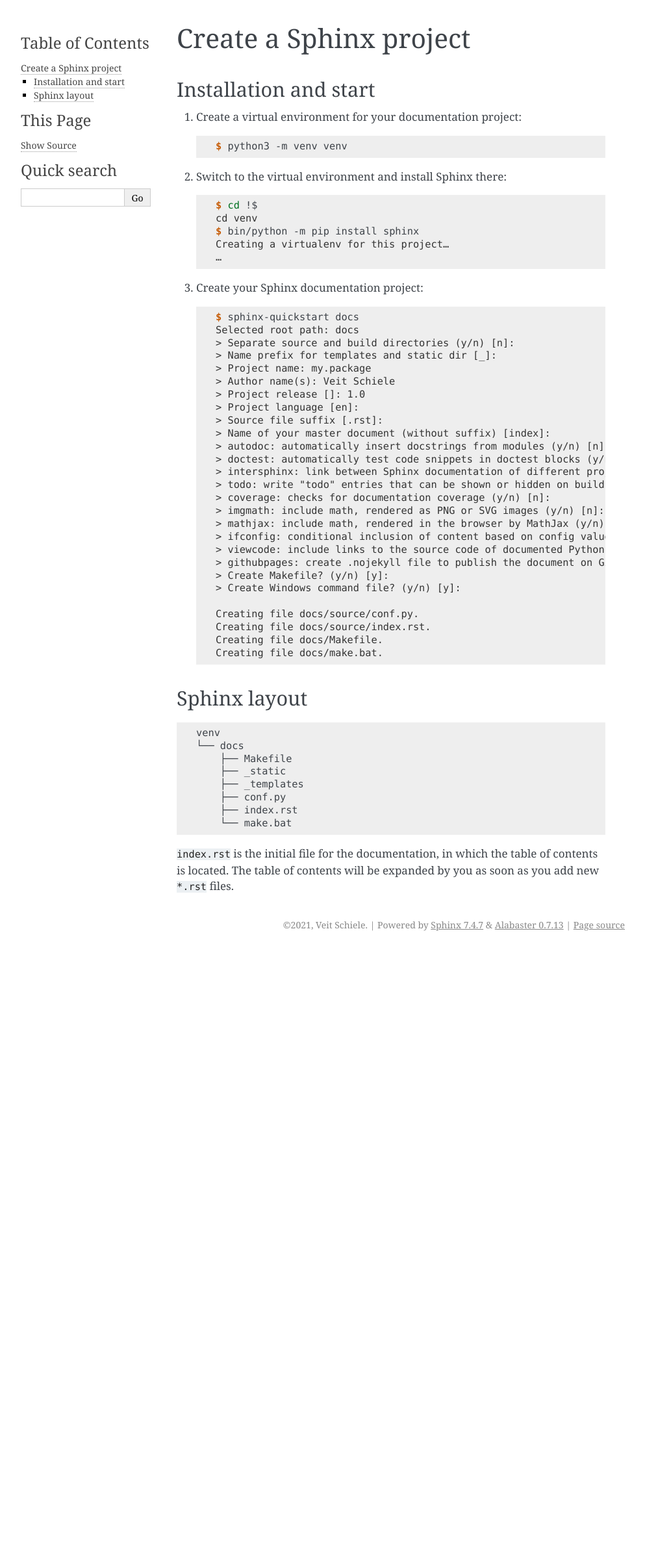
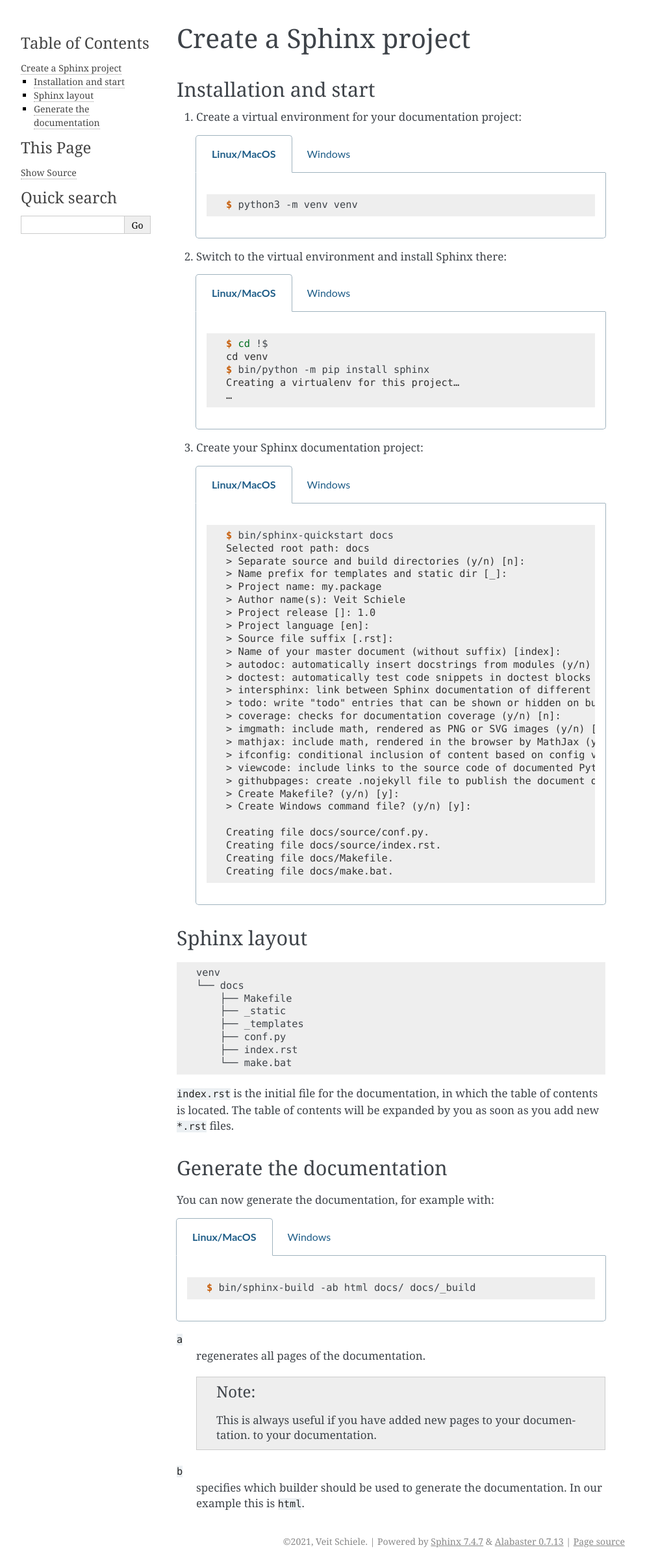
Before and after one commit to veit/python-basics-tutorial, a Sphinx documentation site: the page built from docs/document/start.rst, in a window 1280 px wide. Shown: the whole page at 65% size, without its empty margins (148-1141 px from the left). Built offline with Sphinx 7.4.7, drawn with Linux system fonts in a browser that asks for light colours; pages that are not in the unit, such as notebooks, are missing from menus; before the commit the page ends 1463 px from its top, so only the background shows below that.

Commit message:
Add os specific instructions for creating a sphinx project

```diff
--- a/docs/conf.py
+++ b/docs/conf.py
@@ -35,6 +35,7 @@
     'sphinx.ext.viewcode',
     'sphinx.ext.intersphinx',
     'sphinxcontrib.plantuml',
+    'sphinx_tabs.tabs',
     ]
 
 plantuml = 'java -jar /Users/veit/cusy/trn/python-basics-tutorial/plantuml.jar'
--- a/docs/constraints.txt
+++ b/docs/constraints.txt
@@ -14,6 +14,7 @@
 requests==2.26.0
 snowballstemmer==2.1.0
 Sphinx==4.3.0
+sphinx-tabs==3.2.0
 sphinxcontrib-applehelp==1.0.2
 sphinxcontrib-devhelp==1.0.2
 sphinxcontrib-htmlhelp==2.0.0
--- a/docs/document/start.rst
+++ b/docs/document/start.rst
@@ -6,51 +6,110 @@
 
 #. Create a virtual environment for your documentation project:
 
-   .. code-block:: console
+   .. tabs::
 
-      $ python3 -m venv venv
+      .. tab:: Linux/MacOS
+
+         .. code-block:: console
+
+            $ python3 -m venv venv
+
+      .. tab:: Windows
+
+         .. code-block:: ps1con
+
+            C:> python -m venv venv
 
 #. Switch to the virtual environment and install Sphinx there:
 
-   .. code-block:: console
+   .. tabs::
 
-      $ cd !$
-      cd venv
-      $ bin/python -m pip install sphinx
-      Creating a virtualenv for this project…
-      …
+      .. tab:: Linux/MacOS
+
+         .. code-block:: console
+
+            $ cd !$
+            cd venv
+            $ bin/python -m pip install sphinx
+            Creating a virtualenv for this project…
+            …
+
+      .. tab:: Windows
+
+         .. code-block:: ps1con
+
+            C:> cd venv
+            C:> bin/python -m pip install sphinx
+            Creating a virtualenv for this project…
+            …
 
 #. Create your Sphinx documentation project:
 
-   .. code-block:: console
+   .. tabs::
 
-      $ sphinx-quickstart docs
-      Selected root path: docs
-      > Separate source and build directories (y/n) [n]:
-      > Name prefix for templates and static dir [_]:
-      > Project name: my.package
-      > Author name(s): Veit Schiele
-      > Project release []: 1.0
-      > Project language [en]:
-      > Source file suffix [.rst]:
-      > Name of your master document (without suffix) [index]:
-      > autodoc: automatically insert docstrings from modules (y/n) [n]: y
-      > doctest: automatically test code snippets in doctest blocks (y/n) [n]: y
-      > intersphinx: link between Sphinx documentation of different projects (y/n) [n]: y
-      > todo: write "todo" entries that can be shown or hidden on build (y/n) [n]: y
-      > coverage: checks for documentation coverage (y/n) [n]:
-      > imgmath: include math, rendered as PNG or SVG images (y/n) [n]:
-      > mathjax: include math, rendered in the browser by MathJax (y/n) [n]:
-      > ifconfig: conditional inclusion of content based on config values (y/n) [n]:
-      > viewcode: include links to the source code of documented Python objects (y/n) [n]: y
-      > githubpages: create .nojekyll file to publish the document on GitHub pages (y/n) [n]:
-      > Create Makefile? (y/n) [y]:
-      > Create Windows command file? (y/n) [y]:
+      .. tab:: Linux/MacOS
 
-      Creating file docs/source/conf.py.
-      Creating file docs/source/index.rst.
-      Creating file docs/Makefile.
-      Creating file docs/make.bat.
+         .. code-block:: console
+
+            $ bin/sphinx-quickstart docs
+            Selected root path: docs
+            > Separate source and build directories (y/n) [n]:
+            > Name prefix for templates and static dir [_]:
+            > Project name: my.package
+            > Author name(s): Veit Schiele
+            > Project release []: 1.0
+            > Project language [en]:
+            > Source file suffix [.rst]:
+            > Name of your master document (without suffix) [index]:
+            > autodoc: automatically insert docstrings from modules (y/n) [n]: y
+            > doctest: automatically test code snippets in doctest blocks (y/n) [n]: y
+            > intersphinx: link between Sphinx documentation of different projects (y/n) [n]: y
+            > todo: write "todo" entries that can be shown or hidden on build (y/n) [n]: y
+            > coverage: checks for documentation coverage (y/n) [n]:
+            > imgmath: include math, rendered as PNG or SVG images (y/n) [n]:
+            > mathjax: include math, rendered in the browser by MathJax (y/n) [n]:
+            > ifconfig: conditional inclusion of content based on config values (y/n) [n]:
+            > viewcode: include links to the source code of documented Python objects (y/n) [n]: y
+            > githubpages: create .nojekyll file to publish the document on GitHub pages (y/n) [n]:
+            > Create Makefile? (y/n) [y]:
+            > Create Windows command file? (y/n) [y]:
+
+            Creating file docs/source/conf.py.
+            Creating file docs/source/index.rst.
+            Creating file docs/Makefile.
+            Creating file docs/make.bat.
+
+      .. tab:: Windows
+
+         .. code-block:: ps1con
+
+            C:> Scripts\sphinx-quickstart docs
+            Selected root path: docs
+            > Separate source and build directories (y/n) [n]:
+            > Name prefix for templates and static dir [_]:
+            > Project name: my.package
+            > Author name(s): Veit Schiele
+            > Project release []: 1.0
+            > Project language [en]:
+            > Source file suffix [.rst]:
+            > Name of your master document (without suffix) [index]:
+            > autodoc: automatically insert docstrings from modules (y/n) [n]: y
+            > doctest: automatically test code snippets in doctest blocks (y/n) [n]: y
+            > intersphinx: link between Sphinx documentation of different projects (y/n) [n]: y
+            > todo: write "todo" entries that can be shown or hidden on build (y/n) [n]: y
+            > coverage: checks for documentation coverage (y/n) [n]:
+            > imgmath: include math, rendered as PNG or SVG images (y/n) [n]:
+            > mathjax: include math, rendered in the browser by MathJax (y/n) [n]:
+            > ifconfig: conditional inclusion of content based on config values (y/n) [n]:
+            > viewcode: include links to the source code of documented Python objects (y/n) [n]: y
+            > githubpages: create .nojekyll file to publish the document on GitHub pages (y/n) [n]:
+            > Create Makefile? (y/n) [y]:
+            > Create Windows command file? (y/n) [y]:
+
+            Creating file docs\conf.py.
+            Creating file docs\index.rst.
+            Creating file docs\Makefile.
+            Creating file docs\make.bat.
 
 Sphinx layout
 -------------
@@ -69,3 +128,33 @@
 ``index.rst`` is the initial file for the documentation, in which the table of
 contents is located. The table of contents will be expanded by you as soon as
 you add new ``*.rst`` files.
+
+Generate the documentation
+--------------------------
+
+You can now generate the documentation, for example with:
+
+.. tabs::
+
+   .. tab:: Linux/MacOS
+
+      .. code-block:: console
+
+         $ bin/sphinx-build -ab html docs/ docs/_build
+
+   .. tab:: Windows
+
+      .. code-block:: ps1con
+
+         C:> Scripts\sphinx-build -ab html docs\ docs\_build
+
+``a``
+    regenerates all pages of the documentation.
+
+    .. note::
+       This is always useful if you have added new pages to your documentation.
+       to your documentation.
+
+``b``
+    specifies which builder should be used to generate the documentation. In our
+    example this is ``html``.
--- a/docs/requirements.txt
+++ b/docs/requirements.txt
@@ -1,4 +1,7 @@
 Sphinx
 sphinxcontrib.plantuml
+# sphinx-tabs 3.2.0 depends on docutils~=0.16.0
+docutils~=0.16.0
+sphinx-tabs
 # packaging 21.2 depends on pyparsing<3
 pyparsing<3
```
Also changed, not shown: other parts of docs/constraints.txt (+1 -1 lines).
